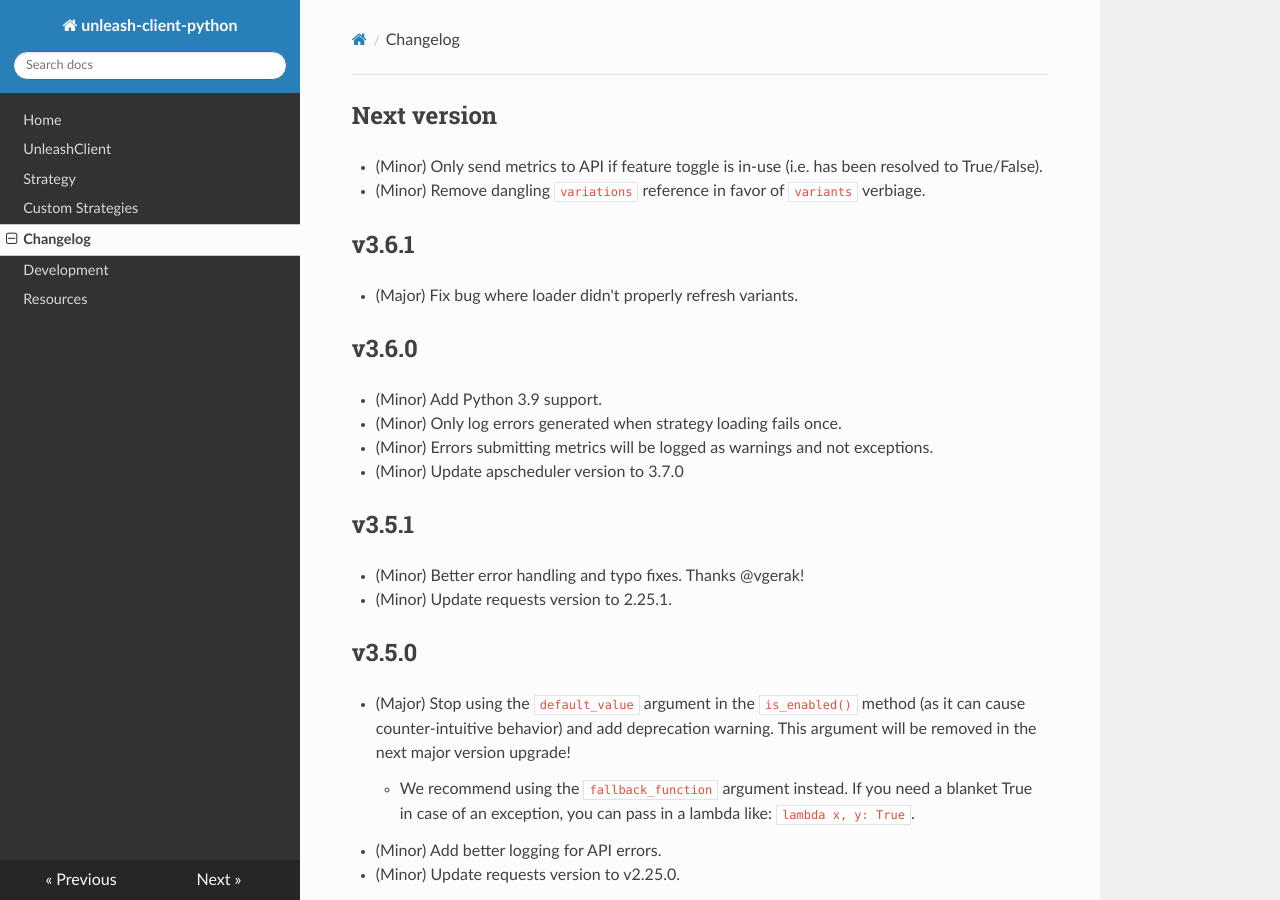
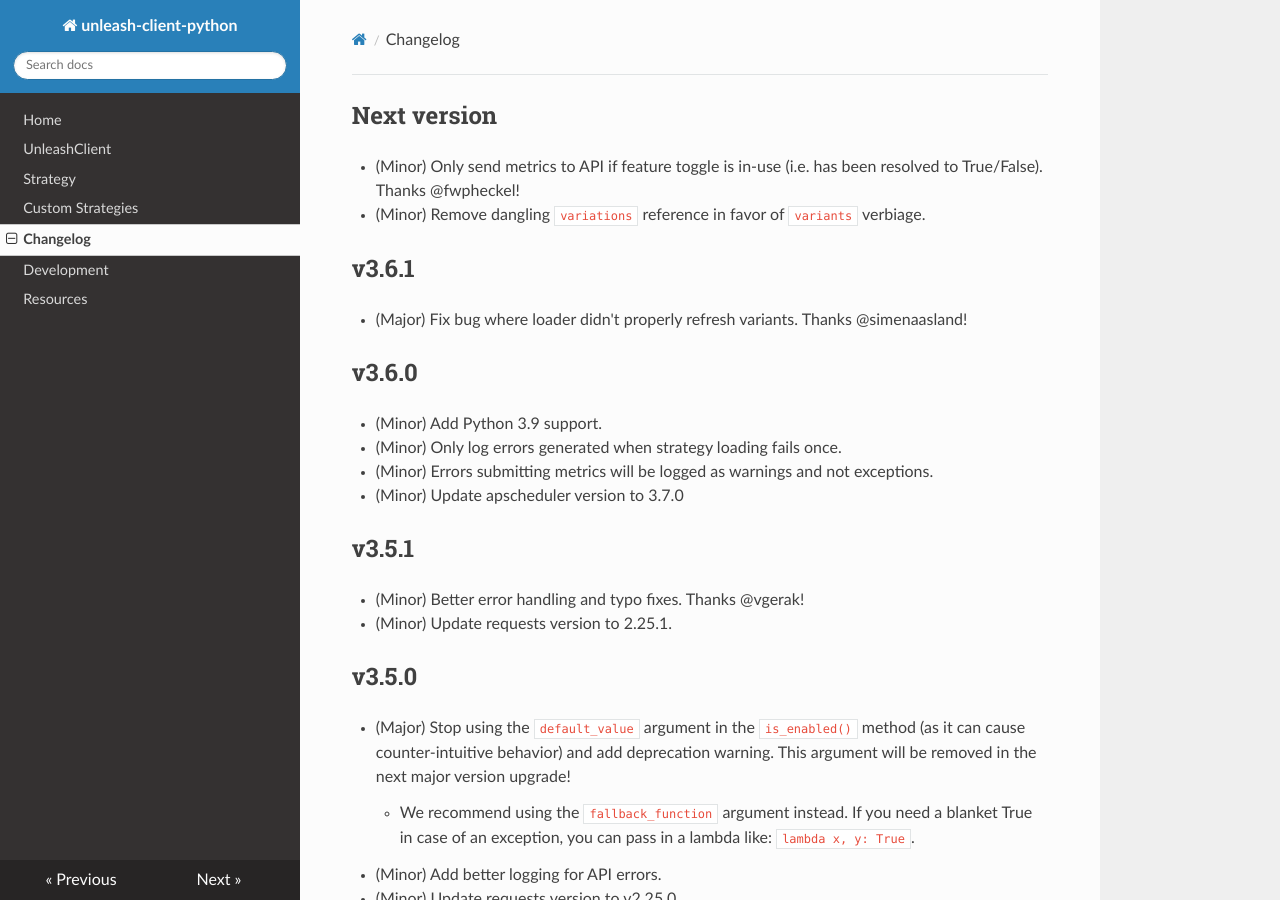
Before and after one commit to Unleash/unleash-client-python, an MkDocs documentation site: the page built from docs/changelog.md, in a window 1280 px wide and 900 px high. Built offline with MkDocs 1.6.1, drawn with Linux system fonts in a browser that asks for light colours; nearby versions of some CDN libraries.

Commit message:
Cleanup.

```diff
--- a/docs/changelog.md
+++ b/docs/changelog.md
@@ -1,9 +1,9 @@
 ## Next version
-* (Minor) Only send metrics to API if feature toggle is in-use (i.e. has been resolved to True/False).
+* (Minor) Only send metrics to API if feature toggle is in-use (i.e. has been resolved to True/False).  Thanks @fwpheckel!
 * (Minor) Remove dangling `variations` reference in favor of `variants` verbiage.
 
 ## v3.6.1
-* (Major) Fix bug where loader didn't properly refresh variants.
+* (Major) Fix bug where loader didn't properly refresh variants. Thanks @simenaasland!
 
 ## v3.6.0
 * (Minor) Add Python 3.9 support.
```
Also changed, not shown: 2 other files.
